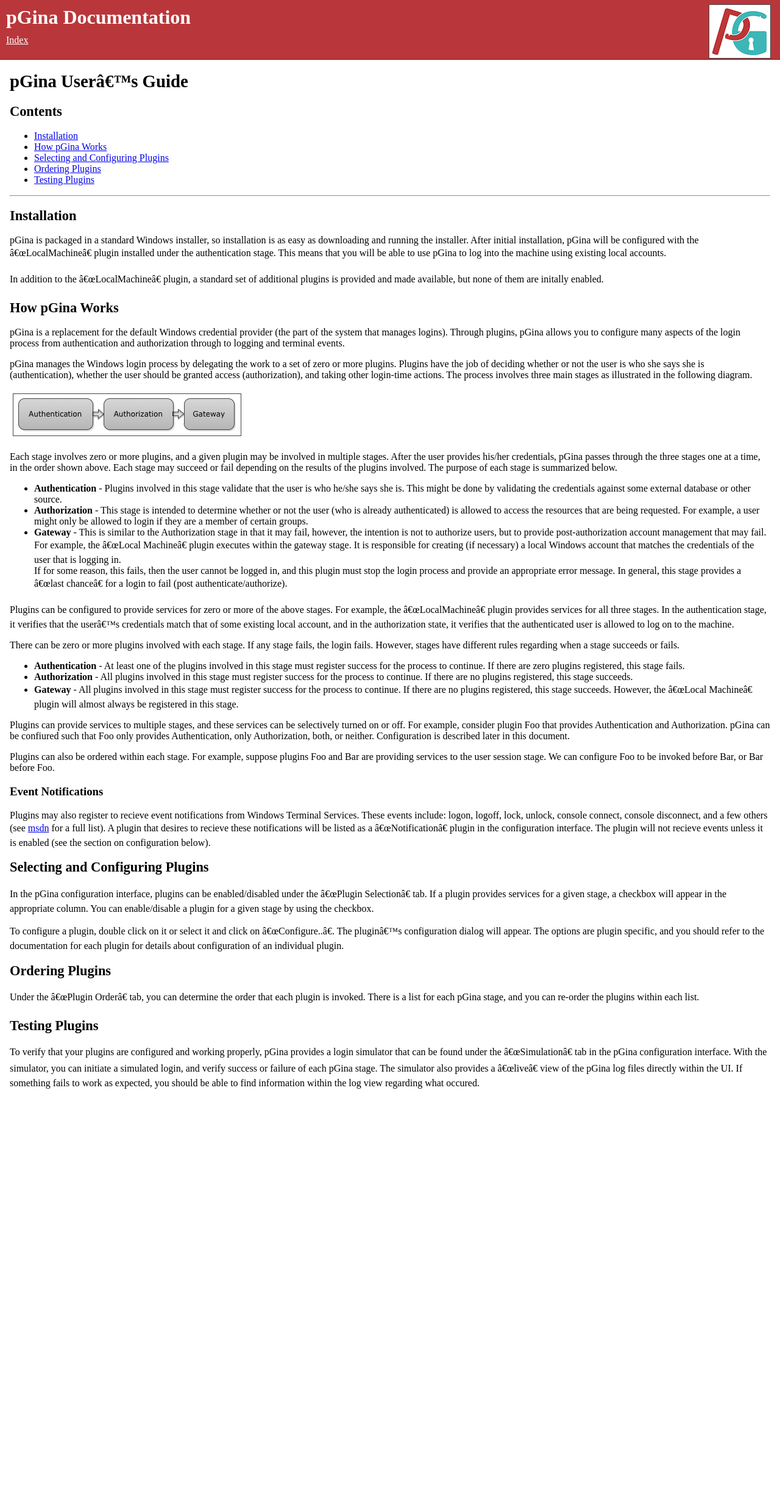
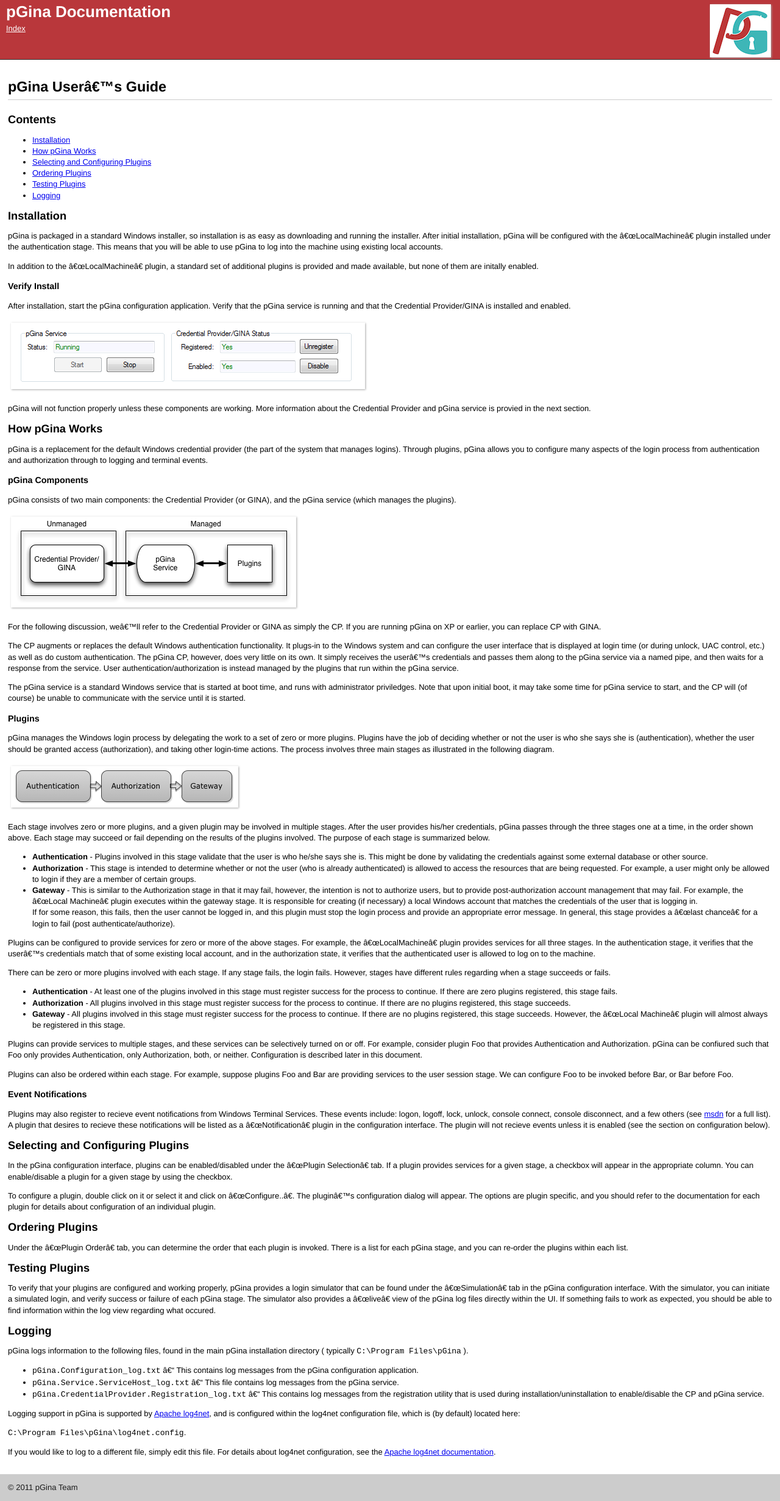
Before and after one commit to pgina/docs, a Jekyll site: the page built from user.md, in a window 1280 px wide. Shown: the whole page at 61% size. Built offline with Jekyll 4.4.1, drawn with Linux system fonts in a browser that asks for light colours; before the commit the page ends 1801 px from its top, so only the background shows below that.

Commit message:
Update the user's guide, and tweak the layout.

```diff
--- a/_layouts/default.html
+++ b/_layouts/default.html
@@ -19,6 +19,8 @@
 
 </div>
 
+<div id="footer">&copy; 2011 pGina Team</div>
+
 </body>
 
 </html>
--- a/styles.css
+++ b/styles.css
@@ -1,15 +1,22 @@
-body { margin:0; padding:0;}
-html { margin:0; padding:0;}
+body { margin:0; padding:0;
+  font: 13px helvetica,arial,freesans,clean,sans-serif;
+  line-height: 1.4em;
+  height:100%;
+  }
+html { margin:0; padding:0; height:100%;}
 
-h1 { font-size: 180%; }
+h1 { font-size: 180%; border-bottom: 1px solid #cccccc; padding: .5em 0; margin: 1em 0 1em; }
 h2 { font-size: 140%; }
-img { border: solid 1px #444; padding: 5px; margin: 5px; }
+h3 { font-size: 110%; }
+img { padding: 5px; margin: 5px; box-shadow: 1px 1px 3px #aaa; }
 
 #doc-head { height:87px; background: #b9373b; border-bottom: 1px #333 solid; padding:5px 0 5px 10px; }
-#doc-head h1 { font-size: 200%; color:white; padding: 5px 0 0 0; margin:0;}
-#doc-head img { float:right; padding:0; margin: 2px 15px 0 0;}
+#doc-head h1 { font-size: 200%; border-bottom: none; color:white; padding: 5px 0 0 0; margin:0;}
+#doc-head img { float:right; padding:0; margin: 2px 15px; }
 #doc-head ul { margin:0; padding:0; margin-top: 10px; }
 #doc-head ul li { list-style: none; display: inline; }
 #doc-head ul a { color: white; }
 #doc-head ul a:hover { text-decoration: none; }
 #main-content { margin: 1em; }
+
+#footer { margin: 2em 0 0 0; padding: 1em; background: #ccc; color: #1b1b1b; }
--- a/user.md
+++ b/user.md
@@ -12,8 +12,7 @@
 * [Selecting and Configuring Plugins](#selecting)
 * [Ordering Plugins](#ordering)
 * [Testing Plugins](#testing)
-
---------
+* [Logging](#logging)
 
 <h2 id="install">Installation</h2>
 
@@ -26,12 +25,50 @@
 In addition to the "LocalMachine" plugin, a standard set of additional plugins
 is provided and made available, but none of them are initally enabled.
 
+<h3>Verify Install</h3>
+
+After installation, start the pGina configuration application.  Verify that the pGina service
+is running and that the Credential Provider/GINA is installed and enabled.
+
+![pgina Components Enabled](images/components_green_screen.png)
+
+pGina will not
+function properly unless these components are working.  More information about
+the Credential Provider and pGina service is provied in the next section.
+
 <h2 id="howworks">How pGina Works</h2>
 
 pGina is a replacement for the default Windows credential provider (the part
 of the system that manages logins).  Through plugins, pGina allows you to
 configure many aspects of the login process from authentication and authorization
 through to logging and terminal events.
+
+<h3>pGina Components</h3>
+
+pGina consists of two main components:  the Credential Provider (or GINA), and the
+pGina service (which manages the plugins).
+
+![pGina components](images/pgina_components.png)
+
+For the following discussion, we'll refer to the Credential Provider or GINA as simply
+the CP.  If you are running pGina on XP or earlier, you can replace CP with GINA.
+
+The CP augments or replaces the default Windows
+authentication functionality.  It plugs-in to the Windows
+system and can configure the user interface that is displayed
+at login time (or during unlock, UAC control, etc.) as well as do custom
+authentication.  The pGina CP, however, does very
+little on its own.  It simply receives the user's credentials and passes
+them along to the pGina service via a named pipe, and then waits for a response
+from the service.  User authentication/authorization
+is instead managed by the plugins that run within the pGina service.
+
+The pGina service is a standard Windows service that is started at boot time,
+and runs with administrator priviledges.  Note that upon initial boot, it may take
+some time for pGina service to start, and the CP will (of course) be unable to
+communicate with the service until it is started.
+
+<h3>Plugins</h3>
 
 pGina manages the Windows login process by delegating the work to a set of zero or more
 plugins.  Plugins have the job of deciding whether or not the user is who she
@@ -133,3 +170,25 @@
 provides a "live" view of the pGina log files directly within the UI.  If something
 fails to work as expected, you should be able to find information within the
 log view regarding what occured.
+
+<h2 id="logging">Logging</h2>
+
+pGina logs information to the following files, found in the main pGina installation
+directory ( typically `C:\Program Files\pGina` ).
+
+* `pGina.Configuration_log.txt` -- This contains log messages from the pGina configuration
+application.
+* `pGina.Service.ServiceHost_log.txt` -- This file contains log messages from the pGina service.
+* `pGina.CredentialProvider.Registration_log.txt` -- This contains log messages from the
+registration utility that is used during installation/uninstallation to enable/disable the
+CP and pGina service.
+
+Logging support in pGina is supported by [Apache log4net](http://logging.apache.org/log4net/),
+and is configured within the log4net configuration file, which is (by default) located
+here:
+
+`C:\Program Files\pGina\log4net.config`.
+
+If you would like to log to a different file,
+simply edit this file.  For details about log4net configuration, see the
+[Apache log4net documentation](http://logging.apache.org/log4net/release/manual/introduction.html).
```
Also changed, not shown: images/components_green_screen.png (added).
